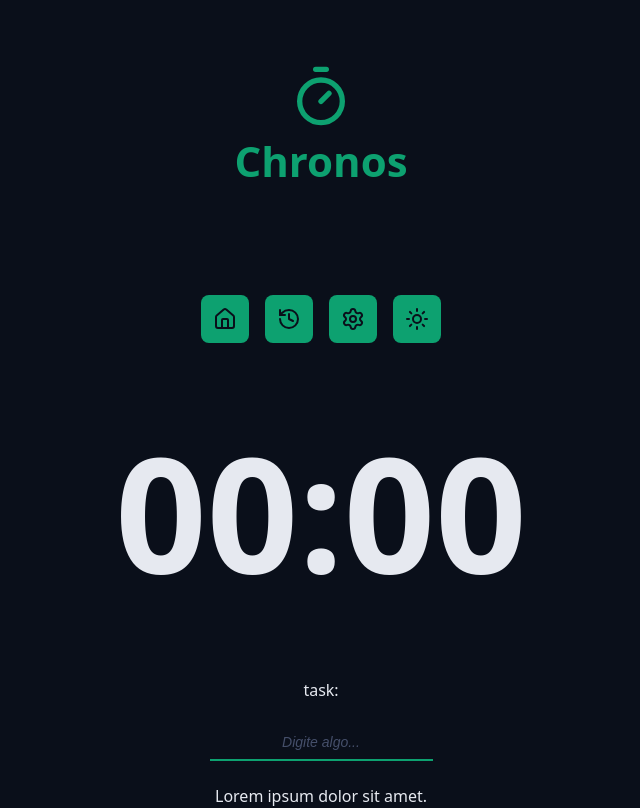
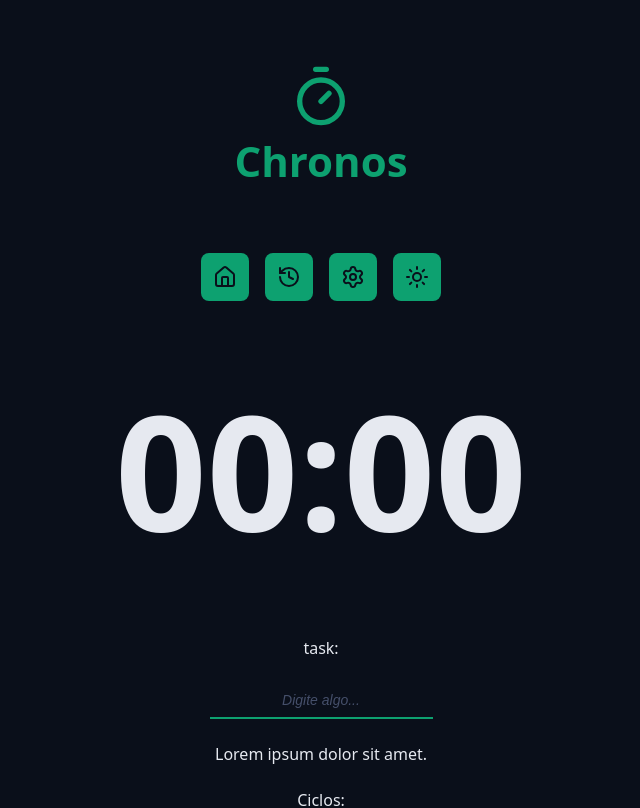
Before and after one commit to PedroVilelaPera/chronos-pomodoro, a React (Vite) app: page / in a window 1280 px wide. Shown: the top 808 px of the page, without its empty margins (319-959 px from the left). Built offline with nearby package versions, Linux system fonts and the light colour scheme.

Commit message:
fix: remove padding desnecessário do componente Menu

```diff
--- a/src/components/Menu/styles.module.css
+++ b/src/components/Menu/styles.module.css
@@ -3,8 +3,6 @@
   align-items: center;
   justify-content: center;
   gap: 1.6rem;
-
-  padding-top: 4.2rem;
 }
 
 .menuButton {
```
